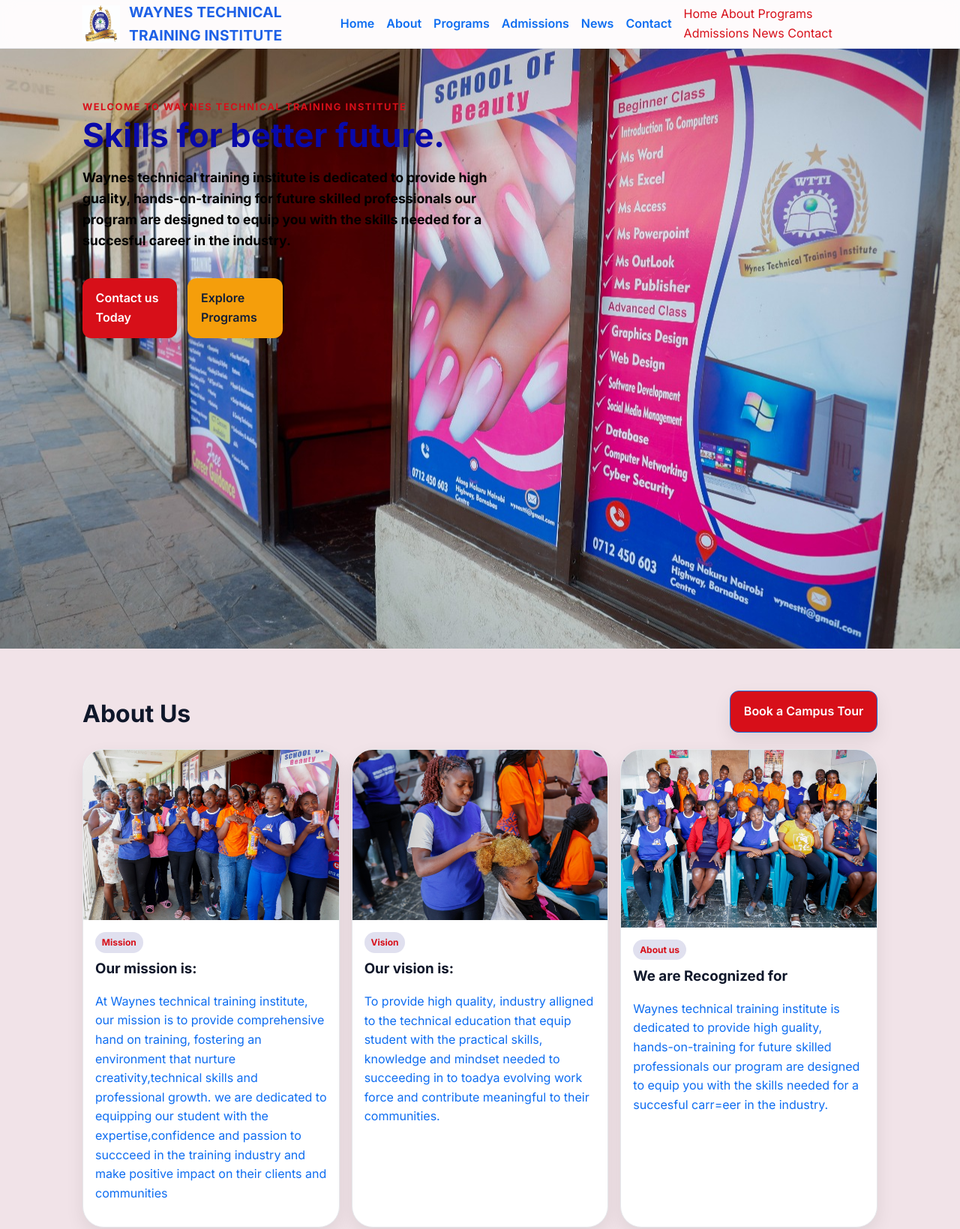
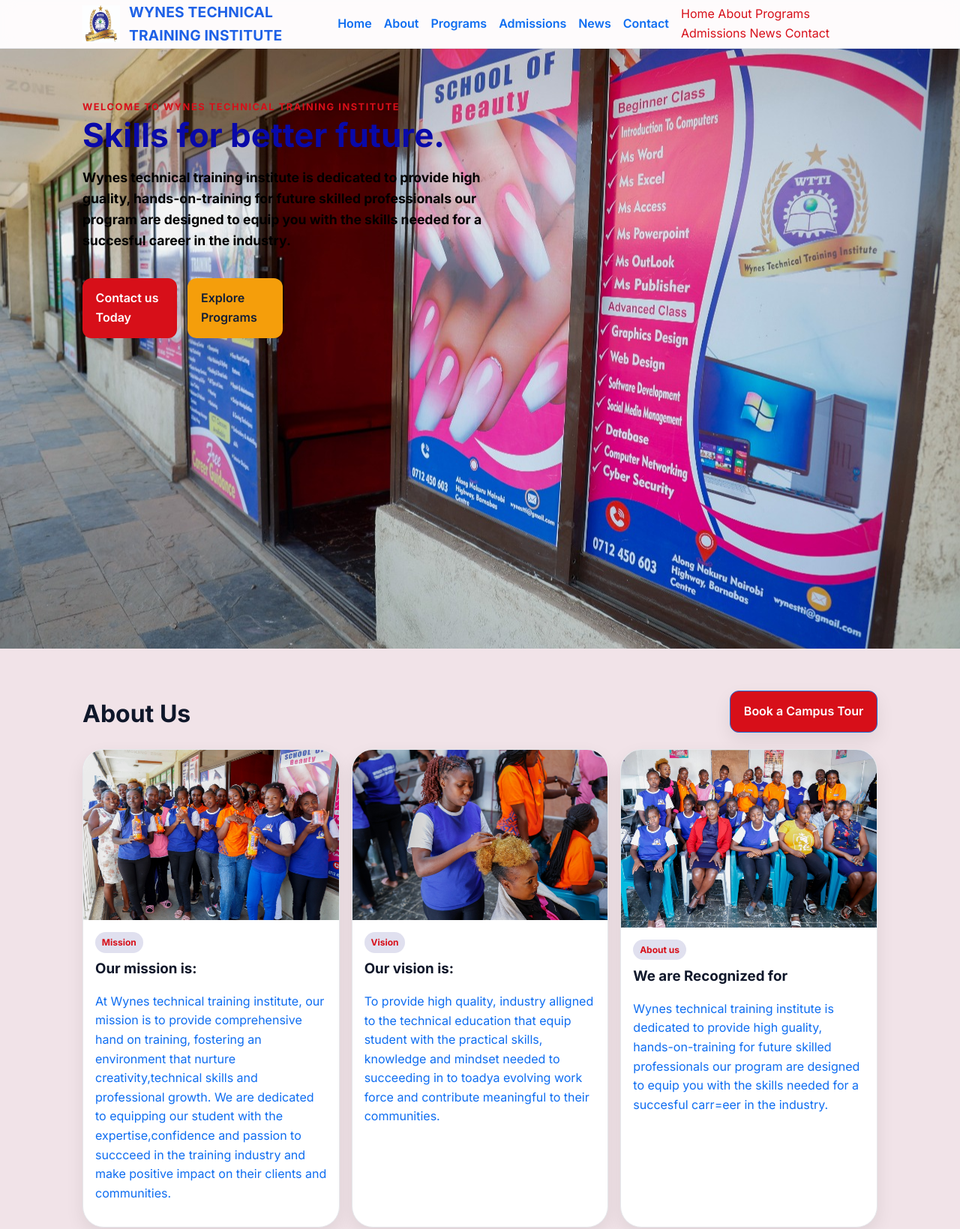
Before and after one commit to frankariuki86-png/waynes-institute, a plain HTML site: page index.html in a window 1280 px wide. Shown: the top 1639 px of the page at 75% size. Drawn offline with Linux system fonts and the light colour scheme.

Commit message:
Add files via upload

```diff
--- a/index.html
+++ b/index.html
@@ -3,7 +3,7 @@
 <head>
   <meta charset="utf-8" />
   <meta name="viewport" content="width=device-width, initial-scale=1" />
-  <title>WAYNES TECHNICAL TRAINING INSTITUTE – Skills for better Futures</title>
+  <title>WYNES TECHNICAL TRAINING INSTITUTE – Skills for better Futures</title>
   <link rel="icon" type="image/png" href="photos/favicon.jpeg.jpeg">
   <meta name="description" content="Official website template for a waynes technical traiining institute: programs, admissions, faculty, news, and contact." />
   <meta name="theme-color" content="#0a4d8c" />
@@ -18,7 +18,7 @@
     <div class="container nav" role="navigation" aria-label="Primary Navigation">
       <div class="brand">
       <img src="photos/logo.jpeg.jpeg" alt="logo" width="50" height="50">
-      <span style="font-size: larger;color: #1d60e6;">WAYNES TECHNICAL TRAINING INSTITUTE </span>
+      <span style="font-size: larger;color: #1d60e6;">WYNES TECHNICAL TRAINING INSTITUTE </span>
       </div>
 
     <nav class="menu" aria-label="Desktop Menu">
@@ -46,9 +46,9 @@
     <section class="hero" id="hero">
       <div class="container hero-grid">
         <div>
-          <span class="kicker"><b>Welcome to WAYNES TECHNICAL TRAINING INSTITUTE </b></span>
+          <span class="kicker"><b>Welcome to WYNES TECHNICAL TRAINING INSTITUTE </b></span>
           <h1>Skills for better future.</h1>
-          <p class="lead"><b>Waynes technical training institute is dedicated to provide high guality,
+          <p class="lead"><b>Wynes technical training institute is dedicated to provide high guality,
                  hands-on-training for future skilled professionals our program are designed to
                 equip you with the skills needed for a succesful career in the industry.</b> </p>
           <div style="display:flex; gap:.6rem; margin-top:10px">
@@ -97,11 +97,11 @@
             <div class="body">
               <span class="badge">Mission</span>
               <h3 style="margin:.4rem 0; color:var(--ink)">Our mission is:</h3>
-              <p>At Waynes technical training institute, our mission is to provide
+              <p>At Wynes technical training institute, our mission is to provide
                 comprehensive hand on training, fostering an environment
-                that nurture creativity,technical skills and professional growth. we are dedicated to
+                that nurture creativity,technical skills and professional growth. We are dedicated to
                 equipping our student with the expertise,confidence and passion to succceed in the training
-                 industry and make positive impact on their clients and communities
+                 industry and make positive impact on their clients and communities.
               </p>
             </div>
           </div>
@@ -120,7 +120,7 @@
             <div class="body">
               <span class="badge">About us</span>
               <h3 style="margin:.4rem 0; color:var(--ink)">We are Recognized for</h3>
-              <p>Waynes technical training institute is dedicated to provide high guality,
+              <p>Wynes technical training institute is dedicated to provide high guality,
                  hands-on-training for future skilled professionals our program are designed to
                 equip you with the skills needed for a succesful carr=eer in the industry.</p>
             </div>
@@ -211,7 +211,7 @@
           <article>
             <span class="badge">News</span>
             <h3 style="color:var(--ink)">
-              Stay informed with the latest updates from Wayne's Technical
+              Stay informed with the latest updates from wynes Technical
                Training Institute. Here you will find official announcements,
                academic schedules, upcoming events, and highlights of our institutional milestones.
             </h3>
@@ -356,7 +356,7 @@
           <div class="brand" style="color:#e2e8f0">
 
             <img src ="photos/logo.jpeg.jpeg" alt="logo" width="40" height="40">
-            <span>WAYNES TECHNICAL TRAINING INSTITUTE</span>
+            <span>WYNES TECHNICAL TRAINING INSTITUTE</span>
           </div>
           <p style="margin-top:8px">P.O. Box 2626-20100, Nakuru, Kenya <br>• +254 712450603 <br><a href="#">• wynestti@gmail.com</a></p>
         </div>
@@ -386,13 +386,13 @@
         </div>
       </div>
       <div class="copy">
-        <span>© <span id="year"></span>  WAYNES TECHNICAL TRAINING INSTITUTE. All rights reserved.</span>
+        <span>© <span id="year"></span>  WYNES TECHNICAL TRAINING INSTITUTE. All rights reserved.</span>
          <a href="#" style="display:inline-flex; align-items:center; gap:.4rem">Back to top ↑</a>
       </div>
 
     </div>
     <div style="display: flex; align-items: center; justify-content: center; ">
-      developed by <a href="https://frankariuki86-png.github.io/myportifolio/">  Francis Kariuki</a>
+      developed by <a href="https://frankariuki86-png.github.io/francis-portifolio/">  Francis Kariuki</a>
     </div>
   </footer>
 
```
